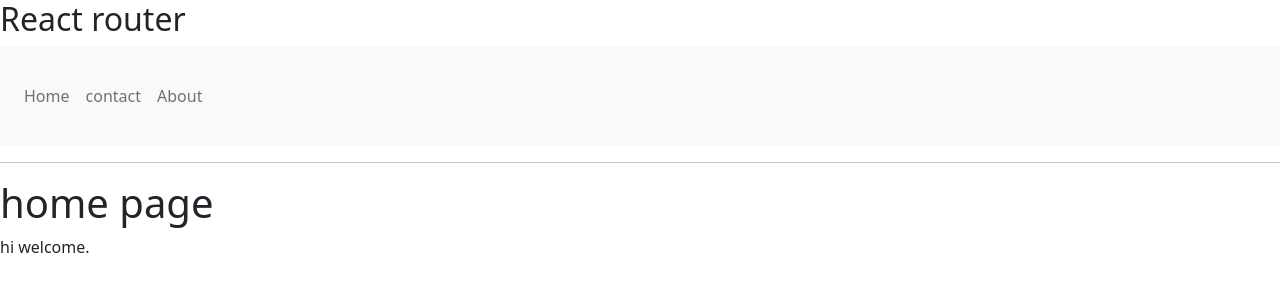
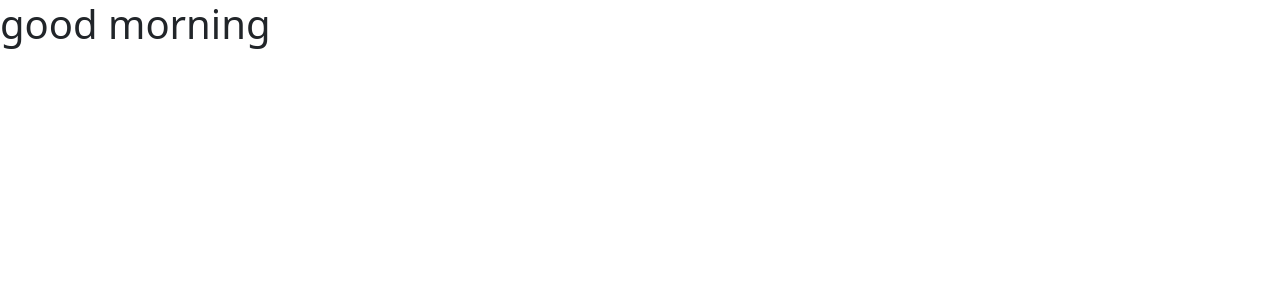
Before and after one commit to venkateshjnv123/digital-library, a React (Create React App) app: page / in a window 1280 px wide. Shown: the top 300 px of the page. Built offline with nearby package versions, Linux system fonts and the light colour scheme.

Commit message:
updated files

```diff
--- a/src/components/App.js
+++ b/src/components/App.js
@@ -1,10 +1,6 @@
 
 import './App.css';
 import React, { Component } from 'react';
-import About from './about' ;
-import Contact from './contact' ;
-import Home from './home' ;
-import Nav from './Nav' ;
 import {BrowserRouter as Router , Switch , Link, Route} from 'react-router-dom';
 
 class App extends Component{
@@ -13,21 +9,7 @@ render(){
   return(
     <Router>
       <div>
-        <h2> React router</h2>
-        <nav className="navbar navbar-expand-lg navbar-light bg-light">
-          <ul className="navbar-nav mr-auto">
-            <li><Link to={'/'} className="nav-link">Home</Link></li>
-            <li><Link to={'/contact'} className="nav-link">contact</Link></li>
-            <li><Link to={'/about'} className="nav-link">About</Link></li>
-          </ul>
-        </nav>
-        <hr/>
-        <Switch>
-          <Route exact path='/' component={Home}/>
-          <Route  path='/contact' component={Contact}/>
-          <Route  path='/about' component={About}/>
-
-        </Switch>
+        <h1>good morning</h1>
       </div>
     </Router>
 
--- a/src/components/Nav.css
+++ /dev/null
@@ -1,16 +0,0 @@
-nav{
-    display: flex;
-    background-color: lightblue;
-    justify-content: space-around;
-    align-items: center;
-    min-height: 100px;
-
-
-}
-.navlinks{
-    display: flex;
-    width: 35%;
-    justify-content: space-around;
-    align-items: center;
-    list-style: none;
-}
--- a/src/components/Nav.js
+++ /dev/null
@@ -1,16 +0,0 @@
-import React, { Component } from 'react';
-import "./Nav.css";
-class Nav extends Component{
-    render(){
-        return (
-            <nav>
-            <h1> Nav</h1><br/>
-            <ul className="navlinks">
-                <li> about</li>
-                <li> contact </li>
-            </ul></nav>
-        )
-    }
-}
-
-export default Nav;
--- a/src/components/about.js
+++ /dev/null
@@ -1,11 +0,0 @@
-import React, { Component } from 'react';
-
-class About extends Component{
-    render(){
-        return (
-            <h1> this is a about page</h1>
-        )
-    }
-}
-
-export default About;
--- a/src/components/contact.js
+++ /dev/null
@@ -1,13 +0,0 @@
-import React, { Component } from 'react';
-
-class Contact extends Component{
-    render(){
-        return (
-            <div>
-            <h1> this is a contact page</h1>
-            <p> good mroning </p> </div>
-        )
-    }
-}
-
-export default Contact;
--- a/src/components/home.js
+++ /dev/null
@@ -1,13 +0,0 @@
-import React, { Component } from 'react';
-
-class Home extends Component{
-    render(){
-        return (
-            <div>
-            <h1> home page</h1>
-            <p> hi welcome. </p> </div>
-        )
-    }
-}
-
-export default Home;
```
Also changed, not shown: src/components/app1.js (deleted, +0 -22 lines), src/components/counter.jsx (deleted, +0 -8 lines), src/components/code.txt (deleted), 1 other file (tests, documents, lock files or other folders).
